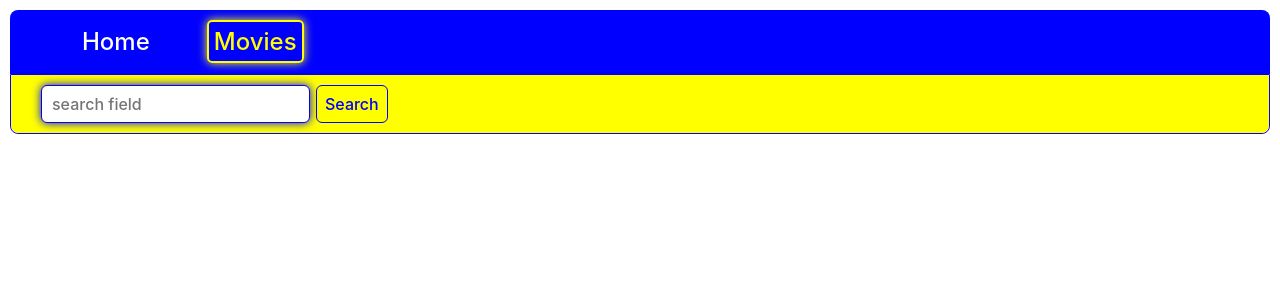
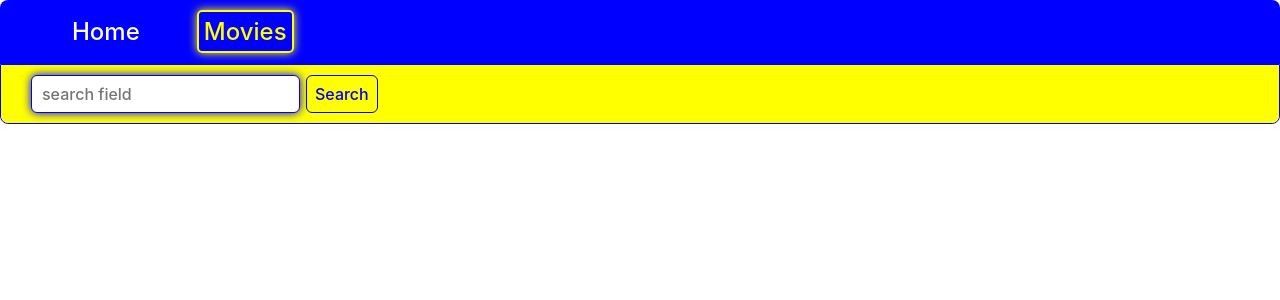
Before and after one commit to Yuriy2223/goit-react-hw-05, a React (Vite) app: page /movies in a window 1280 px wide. Shown: the top 300 px of the page. Built offline with nearby package versions, Linux system fonts and the light colour scheme.

Commit message:
Update App.css

```diff
--- a/src/App.css
+++ b/src/App.css
@@ -2,7 +2,7 @@
   min-width: 320px;
   max-width: 1600px;
   margin: 0 auto;
-  padding: 10px;
+  /* padding: 10px; */
 }
 
 .header {
```
